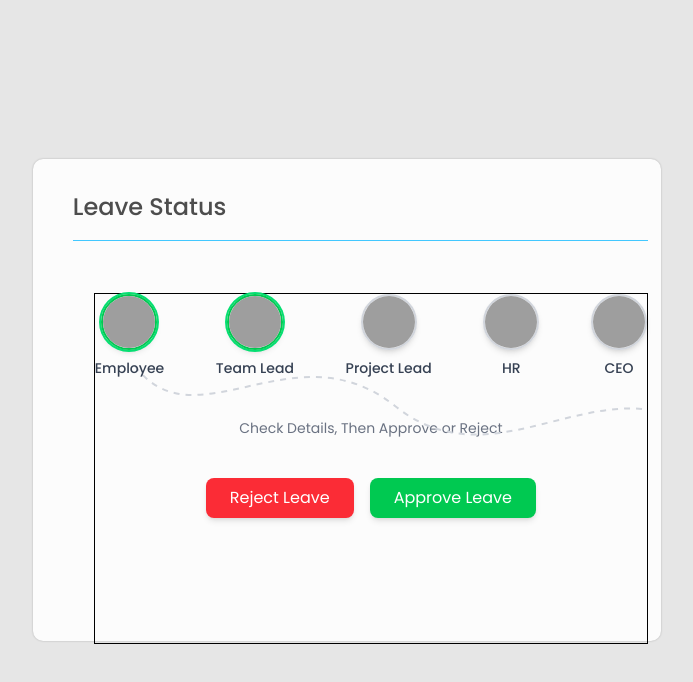
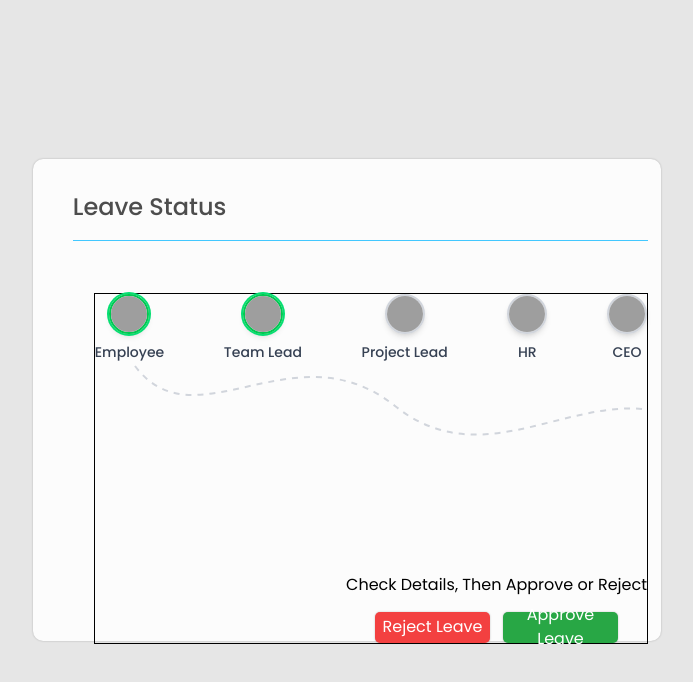
Before and after one commit to midhunwalker/LeaveStatus, a React (Vite) app: page / in a window 1280 px wide. Shown: the top 682 px of the page, without its empty margins (293-986 px from the left). Built offline with nearby package versions, Linux system fonts and the light colour scheme; grey boxes are pictures that could not be loaded.

Commit message:
UI designing have being modified

```diff
--- a/package.json
+++ b/package.json
@@ -10,6 +10,7 @@
     "preview": "vite preview"
   },
   "dependencies": {
+    "clsx": "^2.1.1",
     "framer-motion": "^12.23.22",
     "react": "^19.1.1",
     "react-dom": "^19.1.1"
--- a/src/componets/CenteredBox.tsx
+++ b/src/componets/CenteredBox.tsx
@@ -1,5 +1,6 @@
 import React from "react";
 import LeaveApprovalFlow from "./LeaveApprovalFlow";
+import LeaveActionButtons from "./LeaveActionButtons";
 
 const CenteredBox: React.FC = () => {
   return (
@@ -29,7 +30,6 @@ const CenteredBox: React.FC = () => {
             borderTop: "1px solid #43C8FF",
           }}
         ></div>
-
 <div
   className="absolute opacity-100 border-1"
   style={{
@@ -40,8 +40,19 @@ const CenteredBox: React.FC = () => {
     transform: "rotate(0deg)",
   }}
 >
-          <LeaveApprovalFlow/>
+  {/* Leave Approval Flow content */}
+  <LeaveApprovalFlow />
+
+  {/* Leave Action Buttons positioned at bottom-right */}
+  <div className="absolute bottom-0 right-0">
+  <p className="font-poppins font-normal text-base leading-[1.3] tracking-normal text-[#000000] text-center mb-4"> Check Details, Then Approve or Reject </p>
+    <LeaveActionButtons
+      onApprove={() => alert("Leave Approved")}
+      onReject={() => alert("Leave Rejected")}
+    />
   </div>
+</div>
+
 
 
 
--- /dev/null
+++ b/src/componets/LeaveActionButtons.tsx
@@ -0,0 +1,51 @@
+import React from "react";
+
+interface LeaveActionButtonsProps {
+  onApprove?: () => void;
+  onReject?: () => void;
+  className?: string;
+}
+
+const LeaveActionButtons: React.FC<LeaveActionButtonsProps> = ({
+  onApprove,
+  onReject,
+  className,
+}) => {
+  return (
+    <div
+      className={`flex flex-col sm:flex-row items-center justify-center gap-[1vw] ${className}`}
+    >
+
+
+      {/* Reject Button */}
+      <button
+        onClick={onReject}
+        className="flex items-center justify-center text-white rounded-[5px] shadow-[0_0_2px_0_rgba(0,0,0,0.25)]"
+        style={{
+          width: "9vw",
+          height: "3.98vh",
+          background: "#F34040",
+          opacity: 1,
+        }}
+      >
+        Reject Leave
+      </button>
+
+      {/* Approve Button */}
+      <button
+        onClick={onApprove}
+        className="flex items-center justify-center text-white rounded-[5px] shadow-[0_0_2px_0_rgba(0,0,0,0.25)]"
+        style={{
+          width: "9vw",
+          height: "3.98vh",
+          background: "#28A745",
+          opacity: 1,
+        }}
+      >
+        Approve Leave
+      </button>
+    </div>
+  );
+};
+
+export default LeaveActionButtons;
--- a/src/componets/LeaveApprovalFlow.tsx
+++ b/src/componets/LeaveApprovalFlow.tsx
@@ -10,7 +10,7 @@ const approvers = [
 
 export default function LeaveApprovalFlow() {
   return (
-    <div className="flex flex-col items-center space-y-10">
+    <div className="flex flex-col">
       {/* Flow Path */}
       <div className="flex justify-between w-full max-w-4xl relative">
         <svg className="absolute top-8 left-0 w-full h-32" fill="none">
@@ -26,7 +26,7 @@ export default function LeaveApprovalFlow() {
         {approvers.map((item, i) => (
           <div key={i} className="flex flex-col items-center space-y-2 relative">
             <motion.div
-              className={`w-14 h-14 rounded-full border-2 flex items-center justify-center overflow-hidden shadow-md
+              className={`w-10 h-10 rounded-full border-2 flex items-center justify-center overflow-hidden shadow-md
                 ${item.active ? "border-green-500 ring-2 ring-green-400" : "border-gray-300"}`}
               whileHover={{ scale: 1.1 }}
             >
@@ -37,18 +37,6 @@ export default function LeaveApprovalFlow() {
         ))}
       </div>
 
-      {/* Instruction */}
-      <p className="text-gray-500 text-sm">Check Details, Then Approve or Reject</p>
-
-      {/* Buttons */}
-      <div className="flex space-x-4">
-        <button className="bg-red-500 hover:bg-red-600 text-white px-6 py-2 rounded-lg shadow-md">
-          Reject Leave
-        </button>
-        <button className="bg-green-500 hover:bg-green-600 text-white px-6 py-2 rounded-lg shadow-md">
-          Approve Leave
-        </button>
-      </div>
     </div>
   );
 }
```
Also changed, not shown: 1 other file (tests, documents, lock files or other folders). Lines whose indentation alone changed are shown as unchanged.
